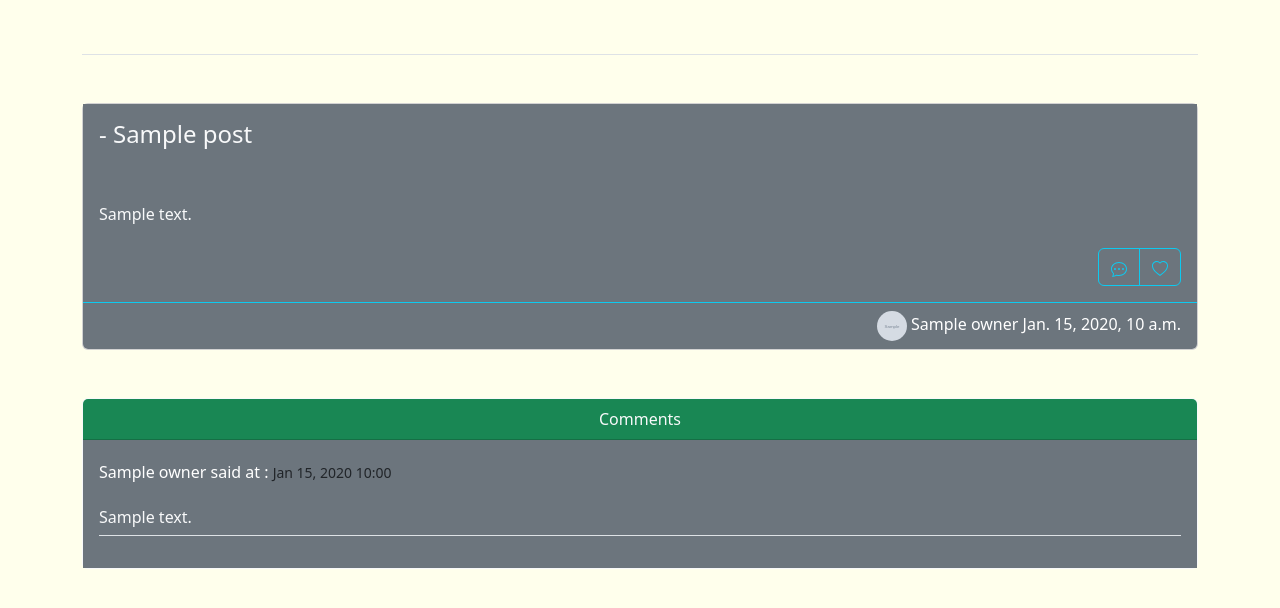
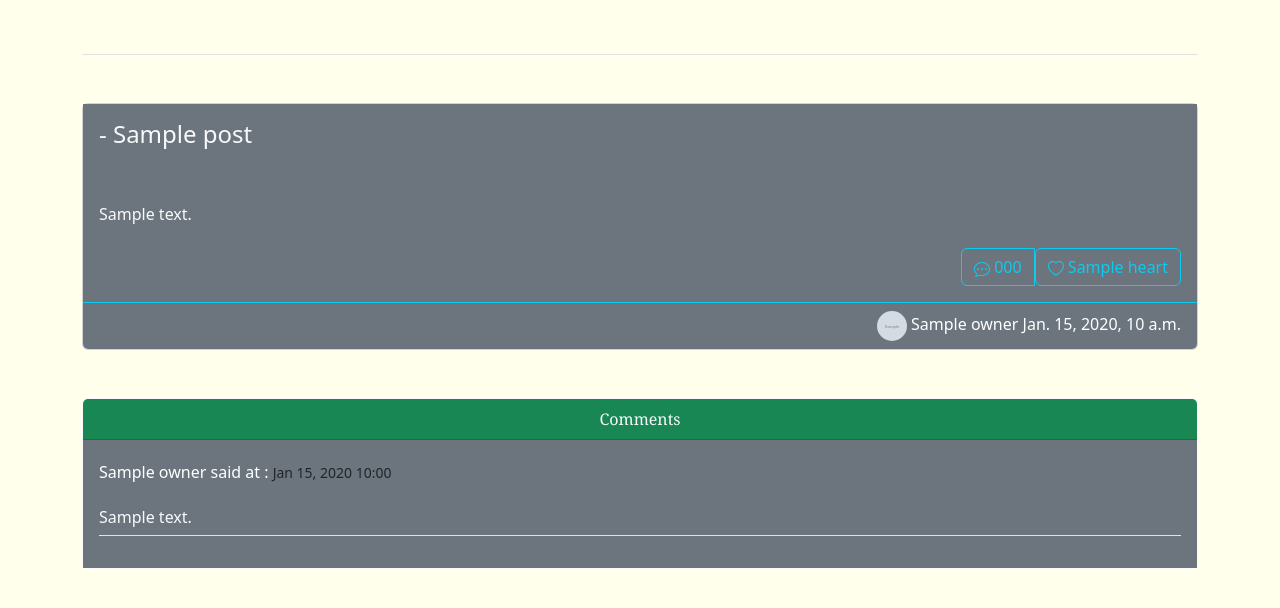
Before and after one commit to Amirkz80/Zimolog, a Django app: template blogs/templates/blogs/full_post.html in a window 1280 px wide. Shown: the part 58-666 px from the top of the page. Run offline with Django 3.2, Linux system fonts and the light colour scheme; the template is opened without the code that fills it: most values are stand-ins (such as "Sample title", 1, 10 or a date in 2020); grey boxes marked "Sample" are stand-in pictures; some libraries are stand-ins or nearby versions.

Commit message:
check if user liked this post or not

```diff
--- a/blogs/templates/blogs/full_post.html
+++ b/blogs/templates/blogs/full_post.html
@@ -10,17 +10,22 @@
 {% block content %}
 
   <style>
+
   #comment_btn{
     color: whitesmoke;
   }
+
   </style>
 
   <!--post in full mode card-->
   <div class="card">
 
     <div class="card-body bg-secondary">
-      <h4 class="text-light">- {{ post.title }}</h4>
-      <br></br>
+      <!--check to see if post has title or not-->
+      {% if post.title %}
+        <h4 class="text-light">- {{ post.title }}</h4>
+        <br></br>
+      {% endif %}
       <h6 class="text-light mb-4">{{ post.text|linebreaks }}</h6>
 
       <!--add comments and like section-->
@@ -31,15 +36,26 @@
           <path d="M5 8a1 1 0 1 1-2 0 1 1 0 0 1 2 0zm4 0a1 1 0 1 1-2 0 1 1 0 0 1 2 0zm3 1a1 1 0 1 0 0-2 1 1 0 0 0 0 2z"/>
           <path d="m2.165 15.803.02-.004c1.83-.363 2.948-.842 3.468-1.105A9.06 9.06 0 0 0 8 15c4.418 0 8-3.134 8-7s-3.582-7-8-7-8 3.134-8 7c0 1.76.743 3.37 1.97 4.6a10.437 10.437 0 0 1-.524 2.318l-.003.011a10.722 10.722 0 0 1-.244.637c-.079.186.074.394.273.362a21.673 21.673 0 0 0 .693-.125zm.8-3.108a1 1 0 0 0-.287-.801C1.618 10.83 1 9.468 1 8c0-3.192 3.004-6 7-6s7 2.808 7 6c0 3.193-3.004 6-7 6a8.06 8.06 0 0 1-2.088-.272 1 1 0 0 0-.711.074c-.387.196-1.24.57-2.634.893a10.97 10.97 0 0 0 .398-2z"/>
           </svg>
+          {{ comments_number }}
         </a>
 
         <!--heart button-->
-        <input type="checkbox" class="btn-check" id="post-id-{{ post.id }}-2">
-        <label class="btn btn-outline-info" for="post-id-{{ post.id }}-2">
-          <svg xmlns="http://www.w3.org/2000/svg" width="16" height="16" fill="currentColor" class="bi bi-heart" viewBox="0 0 16 16">
-          <path d="m8 2.748-.717-.737C5.6.281 2.514.878 1.4 3.053c-.523 1.023-.641 2.5.314 4.385.92 1.815 2.834 3.989 6.286 6.357 3.452-2.368 5.365-4.542 6.286-6.357.955-1.886.838-3.362.314-4.385C13.486.878 10.4.28 8.717 2.01L8 2.748zM8 15C-7.333 4.868 3.279-3.04 7.824 1.143c.06.055.119.112.176.171a3.12 3.12 0 0 1 .176-.17C12.72-3.042 23.333 4.867 8 15z"/>
-          </svg>
-        </label>
+        <form class="form" action="{% url 'blogs:like' post.id %}" method="POST">
+          {% csrf_token %}
+          <input type="hidden" name="next" value="{{ request.path }}" >
+          {% if user.username in post.people_who_liked and user.username != '' %}
+          <input type="checkbox" class="btn-check" id="post-id-{{ post.id }}" checked>
+          {% else %}
+          <input type="checkbox" class="btn-check" id="post-id-{{ post.id }}">
+          {% endif %}
+
+          <button class="btn btn-outline-info" for="post-id-{{ post.id }}">
+            <svg xmlns="http://www.w3.org/2000/svg" width="16" height="16" fill="currentColor" class="bi bi-heart" viewBox="0 0 16 16">
+            <path d="m8 2.748-.717-.737C5.6.281 2.514.878 1.4 3.053c-.523 1.023-.641 2.5.314 4.385.92 1.815 2.834 3.989 6.286 6.357 3.452-2.368 5.365-4.542 6.286-6.357.955-1.886.838-3.362.314-4.385C13.486.878 10.4.28 8.717 2.01L8 2.748zM8 15C-7.333 4.868 3.279-3.04 7.824 1.143c.06.055.119.112.176.171a3.12 3.12 0 0 1 .176-.17C12.72-3.042 23.333 4.867 8 15z"/>
+            </svg>
+            {{ post.heart }}
+          </button>
+        </form>
       </div>
     </div>
 
@@ -65,7 +81,7 @@
   <!--comments-->
   <div class="card mb-4 border-light border-bottom">
 
-    <div class="card-header bg-success text-center text-light">Comments</div>
+    <div style="font-family: Georgia, 'Times New Roman', Times, serif;" class="card-header bg-success text-center text-light">Comments</div>
 
     <div class="card-body bg-secondary">
 
@@ -81,6 +97,7 @@
       <h5 class="text-light">
         There is no comments yet, submit one!
       </h5>
+
       {% endfor %}
     </div>
   </div>
```
